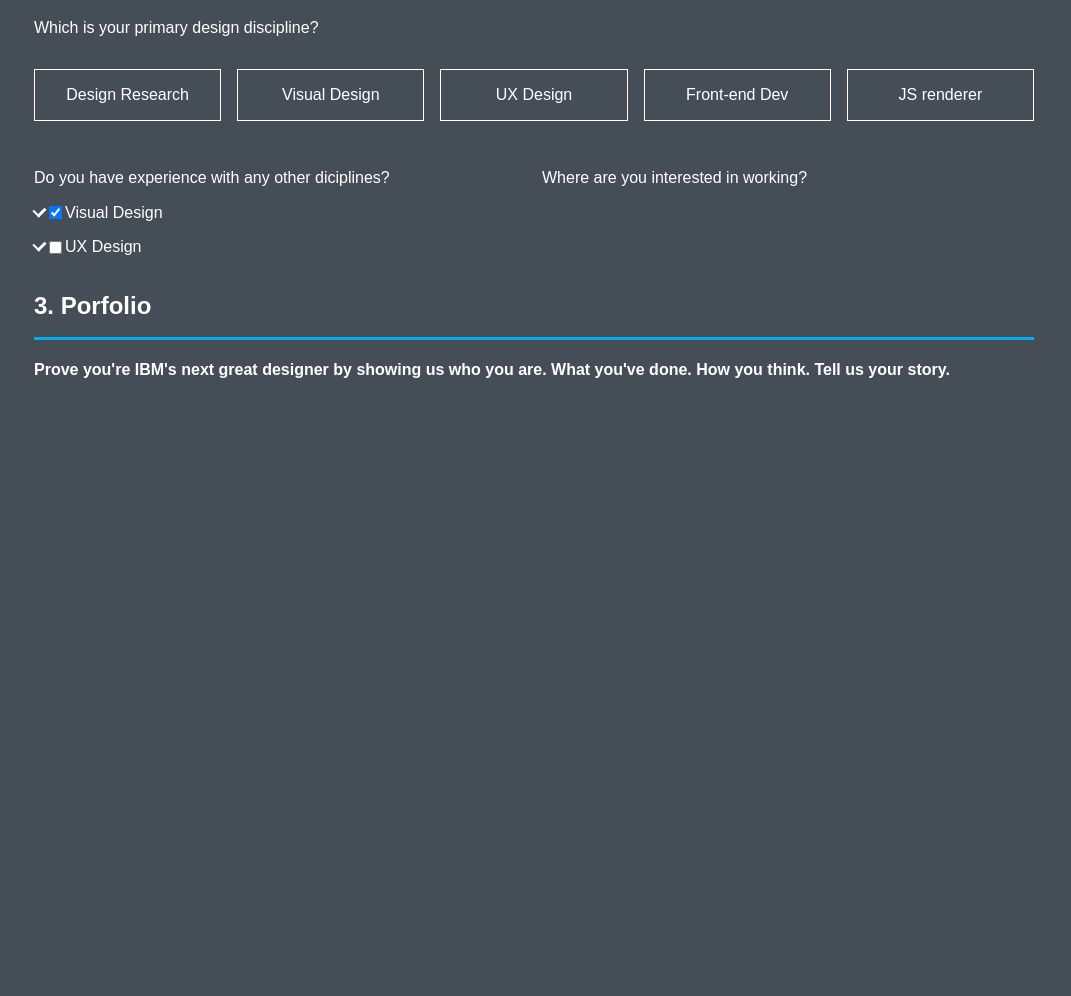
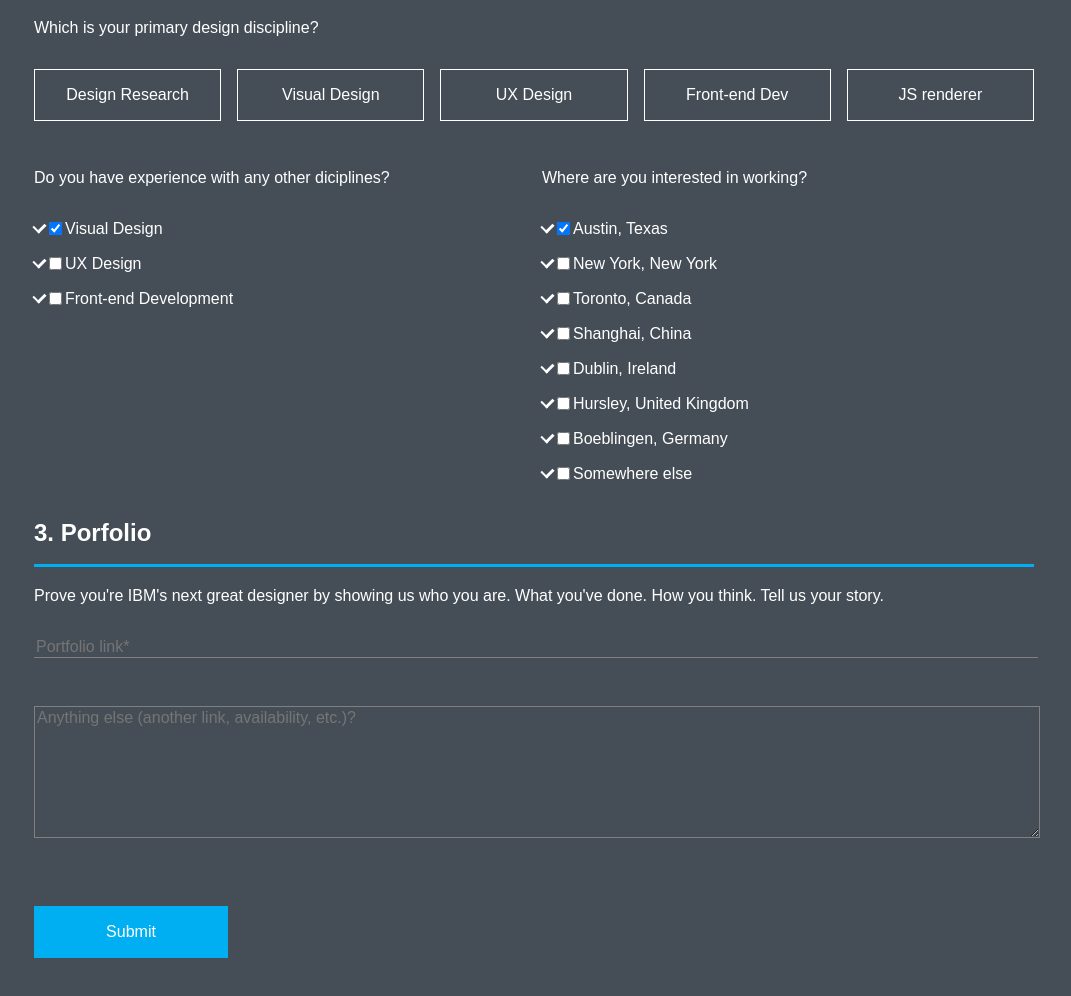
Before and after one commit to benminleung/integrify-assignment04-form, a plain HTML site: page index.html in a window 1280 px wide. Shown: the part 680-1676 px from the top of the page, without its empty margins (106-1177 px from the left). Before the commit the page ends 1088 px from the top, so only its background shows below. Drawn offline with Linux system fonts and the light colour scheme.

Commit message:
Checkbox updates

```diff
--- a/index.html
+++ b/index.html
@@ -7,7 +7,7 @@
 	<script type="text/javascript">
 		function radioButtonGen (list) {
 			list.forEach(function(item){
-				document.getElementById("skills-dicipline").innerHTML += `<input type="radio" name="diciplineButton" id="${item}"><label for="${item}">${item}</label>`;
+				document.getElementById("skills-diciplineId").innerHTML += `<input type="radio" name="diciplineButton" id="${item}"><label for="${item}">${item}</label>`;
 			});
 		};
 	</script>
@@ -31,20 +31,20 @@
 				<h2 class="style-header">1. Personal information</h2>
 				<div class="flex flex-row style-rowPadding">
 					<div class="flex flex-column flex-child">
-						<input type="text" name="" placeholder="Full name"/>
-						<input type="text" name="" placeholder="Email"/>
-						<input type="text" name="" placeholder="Re-enter email"/>
+						<input type="text" name="" placeholder="Full name*"/>
+						<input type="text" name="" placeholder="Email*"/>
+						<input type="text" name="" placeholder="Re-enter email*"/>
 					</div>
 					<div id="personalInfo-right" class="flex flex-column flex-child">
-						<input type="text" name="" placeholder="Phone"/>
+						<input type="text" name="" placeholder="Phone*"/>
 					</div>
 				</div>
 				<div class="style-rowPadding">
-					<input type="text" name="" placeholder="Adress"/>
+					<input type="text" name="" placeholder="Adress*"/>
 					<div class="flex flex-row flex-child">
-						<input type="text" name="" placeholder="City"/>
+						<input type="text" name="" placeholder="City*"/>
 						<input type="text" name="" placeholder="State"/>
-						<input type="text" name="" placeholder="Country"/>
+						<input type="text" name="" placeholder="Country/Region*"/>
 						<input type="text" name="" placeholder="Zip/Postal code"/>
 					</div>
 				</div>
@@ -62,7 +62,7 @@
 				<!-- Dicipline -->
 				<div class="flex flex-column">
 					<p>Which is your primary design discipline?</p>
-					<form id="skills-dicipline" class="flex flex-row flex-child">
+					<form id="skills-diciplineId" class="skills-dicipline flex flex-row flex-child">
 						<script type="text/javascript">
 							radioButtonGen([
 								'Design Research',
@@ -79,19 +79,47 @@
 					<!-- Experience -->
 					<div class="flex flex-column flex-child">
 						<p>Do you have experience with any other diciplines?</p>
-						<div id="skills-otherDiciplines" class="flex-child">
-							<label class="flex flex-row skills-otherDiciplines-button">
+						<div class="skills-checkbox flex-child">
+							<label class="flex flex-row skills-checkbox-button">
 								<input type="checkbox" name="" checked="checked">Visual Design
 							</label>
-							<label class="flex flex-row skills-otherDiciplines-button">
-								<input type="checkbox" name="">
-								<p>UX Design</p>
+							<label class="flex flex-row skills-checkbox-button">
+								<input type="checkbox" name="">UX Design
+							</label>
+							<label class="flex flex-row skills-checkbox-button">
+								<input type="checkbox" name="">Front-end Development
 							</label>
 						</div>
 					</div>
 
 					<div class="flex flex-column flex-child">
 						<p>Where are you interested in working?</p>
+						<div class="skills-checkbox flex-child">
+							<label class="flex flex-row skills-checkbox-button">
+								<input type="checkbox" name="" checked="checked">Austin, Texas
+							</label>
+							<label class="flex flex-row skills-checkbox-button">
+								<input type="checkbox" name="">New York, New York
+							</label>
+							<label class="flex flex-row skills-checkbox-button">
+								<input type="checkbox" name="">Toronto, Canada
+							</label>
+							<label class="flex flex-row skills-checkbox-button">
+								<input type="checkbox" name="">Shanghai, China
+							</label>
+							<label class="flex flex-row skills-checkbox-button">
+								<input type="checkbox" name="">Dublin, Ireland
+							</label>
+							<label class="flex flex-row skills-checkbox-button">
+								<input type="checkbox" name="">Hursley, United Kingdom
+							</label>
+							<label class="flex flex-row skills-checkbox-button">
+								<input type="checkbox" name="">Boeblingen, Germany
+							</label>
+							<label class="flex flex-row skills-checkbox-button">
+								<input type="checkbox" name="">Somewhere else
+							</label>
+						</div>
 					</div>
 				</div>
 
@@ -100,15 +128,19 @@
 			<!-- 3. Portfolio -->
 			<div>
 				<h2 class="style-header">3. Porfolio</h2>
-				<h4>Prove you're IBM's next great designer by showing us who you are. What you've done. How you think. Tell us your story.</h4>
+				<p>Prove you're IBM's next great designer by showing us who you are. What you've done. How you think. Tell us your story.</p>
+				<div>
+					<input type="text" name="" placeholder="Portfolio link*"/>
+					<textarea rows="7" class="style-rowPadding" placeholder="Anything else (another link, availability, etc.)?"></textarea>
+				</div>
 			</div>
+		</div>
 
+		<!-- Footer -->
+		<div class="flex flex-row">
+			<div class="footer-submit">Submit</div>
 		</div>
 	</div>
 
-	<script type="text/javascript">
-
-	</script>
-
 </body>
 </html>
--- a/style.css
+++ b/style.css
@@ -11,8 +11,17 @@ body .bracket {
 	padding: 0 3em;
 }
 
-p {
+h4 {
 
+}
+
+textarea {
+	width: 100%;
+	border: 1px solid gray;
+	background-color: inherit;
+	outline: none;
+	color: inherit;
+	font: inherit;
 }
 
 #personalInfo-right {
@@ -41,11 +50,31 @@ p {
 	width: 100%;
 }
 
-#skills-dicipline input[type="radio"] {
+.footer-submit {
+	padding: 1em 0em;
+	width: 12em;
+	text-align: center;
+	margin-top: 4em;
+	margin-bottom: 2em;
+	background-color: #00AFF2;
+  	color: inherit;
+  	border: 1px solid #00AFF2;
+}
+
+.footer-submit:hover {
+	background-color: #0092cc;
+	border: 1px solid #0092cc;
+}
+
+.footer-submit:active {
+	border: 1px inset #0092cc;
+}
+
+
+.skills-dicipline input[type="radio"] {
 	display: none;
 }
-
-#skills-dicipline label {
+.skills-dicipline label {
 	border: 1px	solid white;
 	padding: 1em 0em;
 	width: 100%;
@@ -53,28 +82,27 @@ p {
 	margin-top: 1em;
 	margin-bottom: 2em;
 }
-
-#skills-dicipline input[type="radio"]:hover+label {
-  background-color: #627282;
+.skills-dicipline input[type="radio"]:hover+label {
+  	background-color: #627282;
 }
 
-
-#skills-dicipline input[type="radio"]:checked+label {
-  background-color: #00AFF2;
-  border-color: #00AFF2
+.skills-dicipline input[type="radio"]:checked+label {
+  	background-color: #00AFF2;
+  	border-color: #00AFF2
 }
 
-.skills-otherDiciplines-button {
+.skills-checkbox-button {
 	justify-content: flex-start;
 	align-items: center;
+	margin: 1em 0;
 }
 
-.skills-otherDiciplines-button input {
+.skills-checkbox-button input {
 	opacity: 1;
 }
 
 /*Makes the tick*/
-.skills-otherDiciplines-button::before {
+.skills-checkbox-button::before {
 	content: "";
 	height: 6px;
     width: 9px;
@@ -84,7 +112,7 @@ p {
     transform: rotate(-45deg);
 }
 
-#skills-otherDiciplines label p {
+#skills-checkbox label p {
 	width: 50%;
 }
 
```
